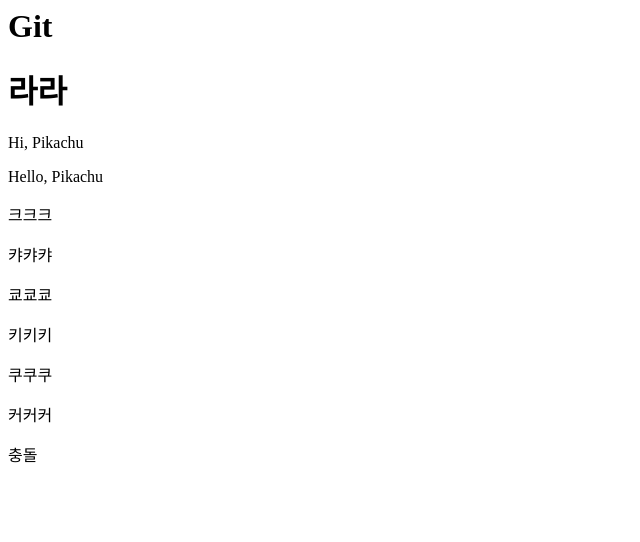
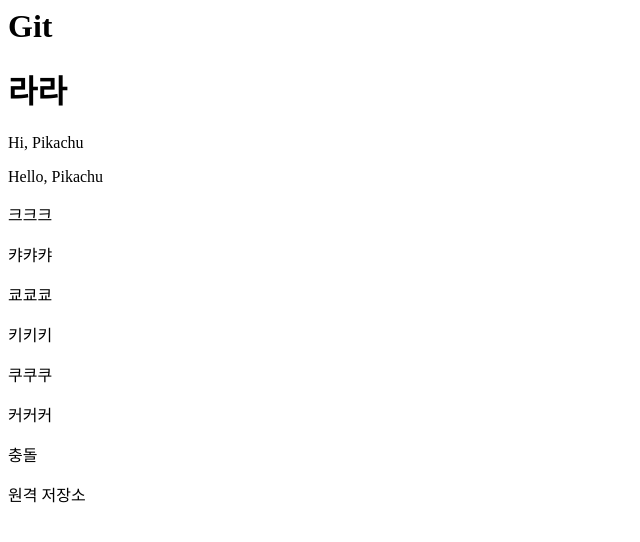
Before and after one commit to starlord8847/Poketmon_practis, a plain HTML site: page index.html in a window 1280 px wide. Shown: the whole page, without its empty margins (0-640 px from the left). Drawn offline with Linux system fonts and the light colour scheme.

Commit message:
원격 저장소 추가

```diff
--- a/index.html
+++ b/index.html
@@ -14,5 +14,6 @@
         <p>쿠쿠쿠</p>
         <p>커커커</p>
         <p>충돌</p>
+        <p>원격 저장소</p>
     </body>
 </html>
```
